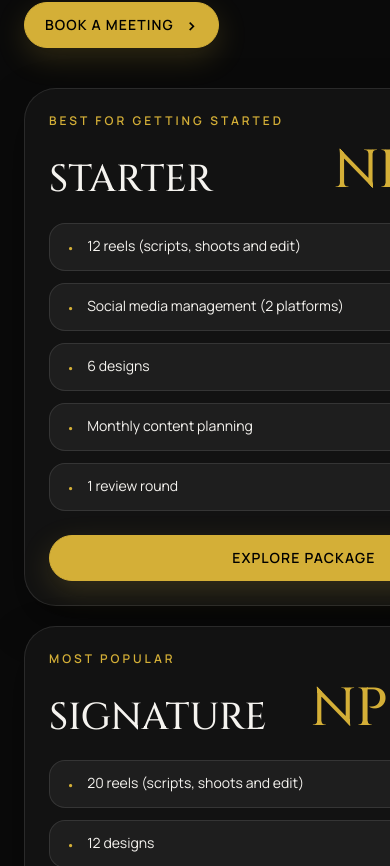
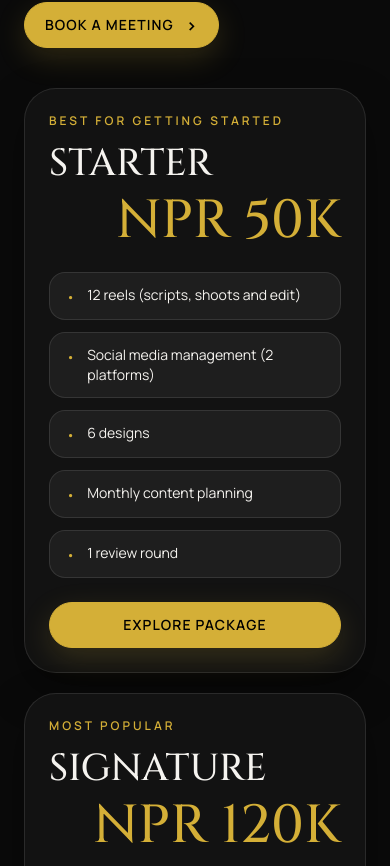
Before and after one commit to sailesh-tamang/BlackCrownStudio, a React (Vite) app: page / in a window 390 px wide. Shown: the part 2738-3604 px from the top of the page. Built offline with nearby package versions, Linux system fonts and the light colour scheme.

Commit message:
mobile version fixed

```diff
--- a/src/components/BlackCrownStudioPage.jsx
+++ b/src/components/BlackCrownStudioPage.jsx
@@ -916,11 +916,11 @@ function PackagesSection() {
             transition={{ duration: 0.45, delay: index * 0.08 }}
           >
             <p className="text-xs font-semibold uppercase tracking-[0.25em] text-accent">{item.accent}</p>
-            <div className="mt-4 flex flex-nowrap items-end justify-between gap-3">
+            <div className="mt-4 flex flex-col items-start gap-3 sm:flex-row sm:flex-nowrap sm:items-end sm:justify-between">
               <div>
                 <h3 className="whitespace-nowrap font-display text-[2.35rem] uppercase leading-none text-pearl sm:text-3xl">{item.name}</h3>
               </div>
-              <p className="whitespace-nowrap font-display text-[3.35rem] leading-none text-accent sm:text-4xl">{item.price}</p>
+              <p className="self-end whitespace-nowrap font-display text-[3.35rem] leading-none text-accent sm:self-auto sm:text-4xl">{item.price}</p>
             </div>
 
             <ul className="mt-6 space-y-3">
```
